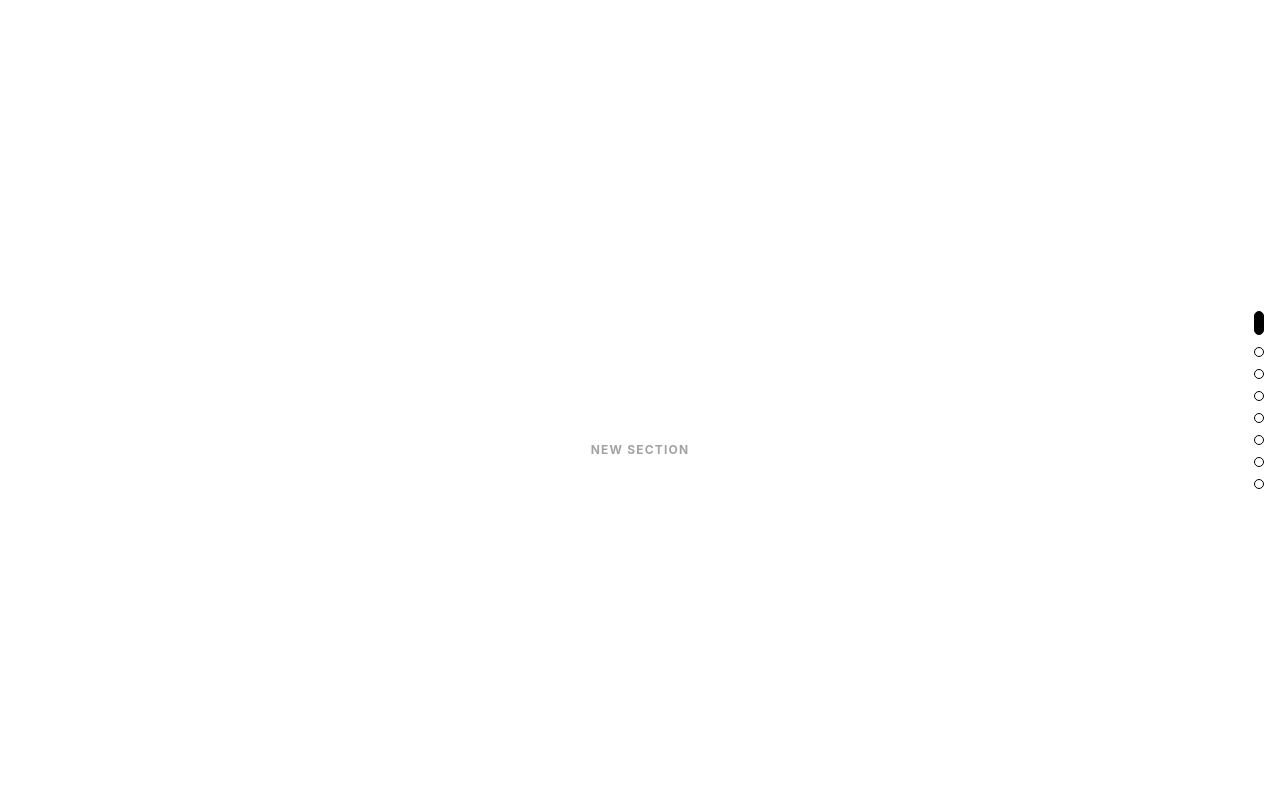
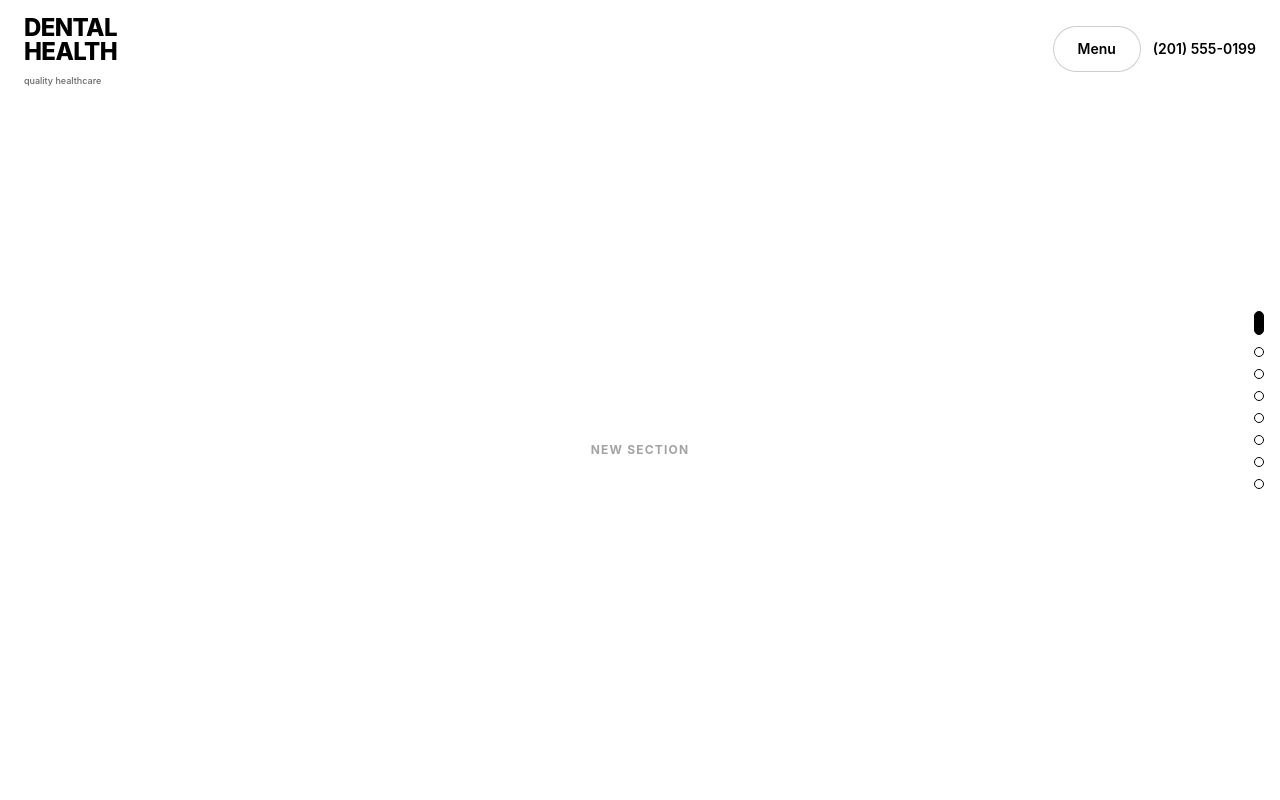
Before and after one commit to oxBinaryBrain/Dental-Care-MS-landing-page, a React (Vite) app: page / in a window 1280 px wide. Shown: the top 800 px of the page. Built offline with nearby package versions, Linux system fonts and the light colour scheme; a web font is replaced by a local one.

Commit message:
Show navbar only on the Intro section

```diff
--- a/src/App.tsx
+++ b/src/App.tsx
@@ -800,7 +800,7 @@ export default function App() {
   return (
     <div className="bg-white transition-colors duration-300">
       {showSplash && <SplashScreen onComplete={() => setShowSplash(false)} />}
-      <Navbar visible={SECTION_IDS[activeIndex] === 'hero'} />
+      <Navbar visible={SECTION_IDS[activeIndex] === 'intro'} />
       <ScrollDots activeIndex={activeIndex} />
 
       {/* ====================================================================== */}
```
